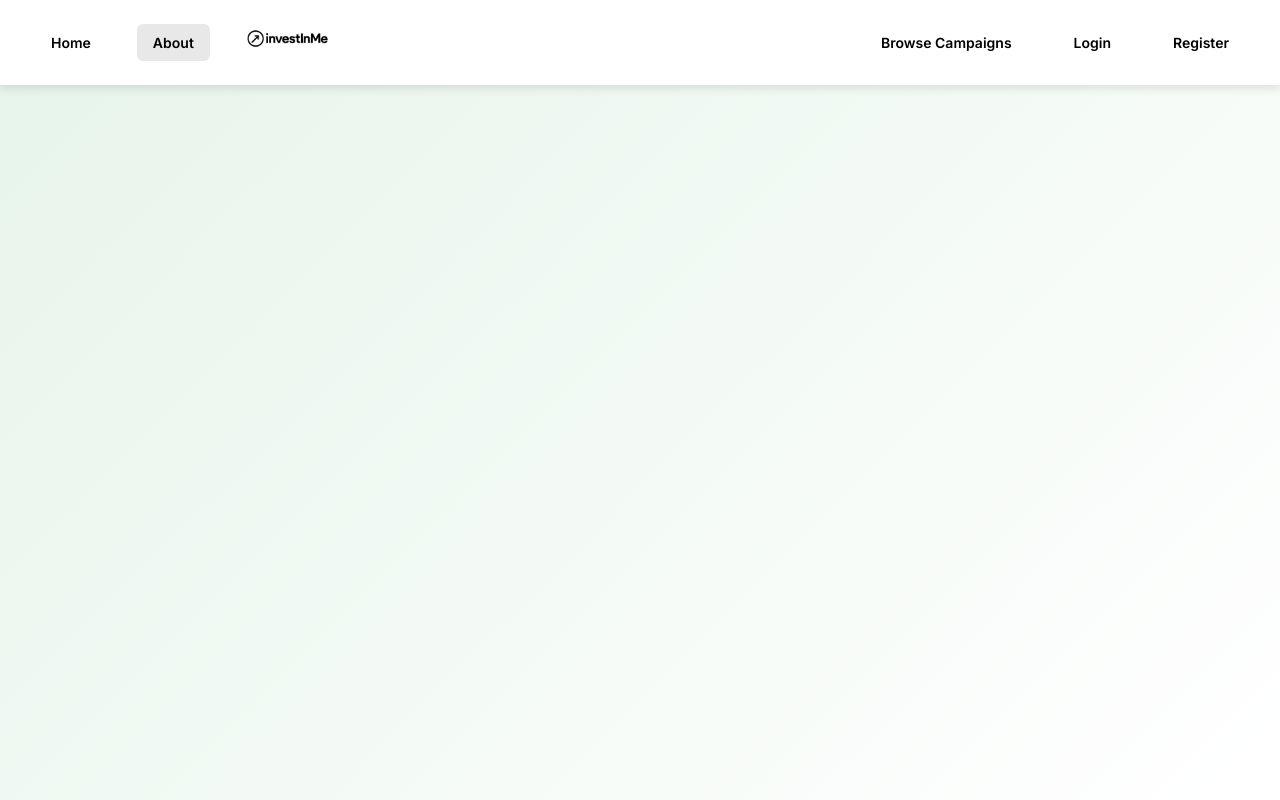
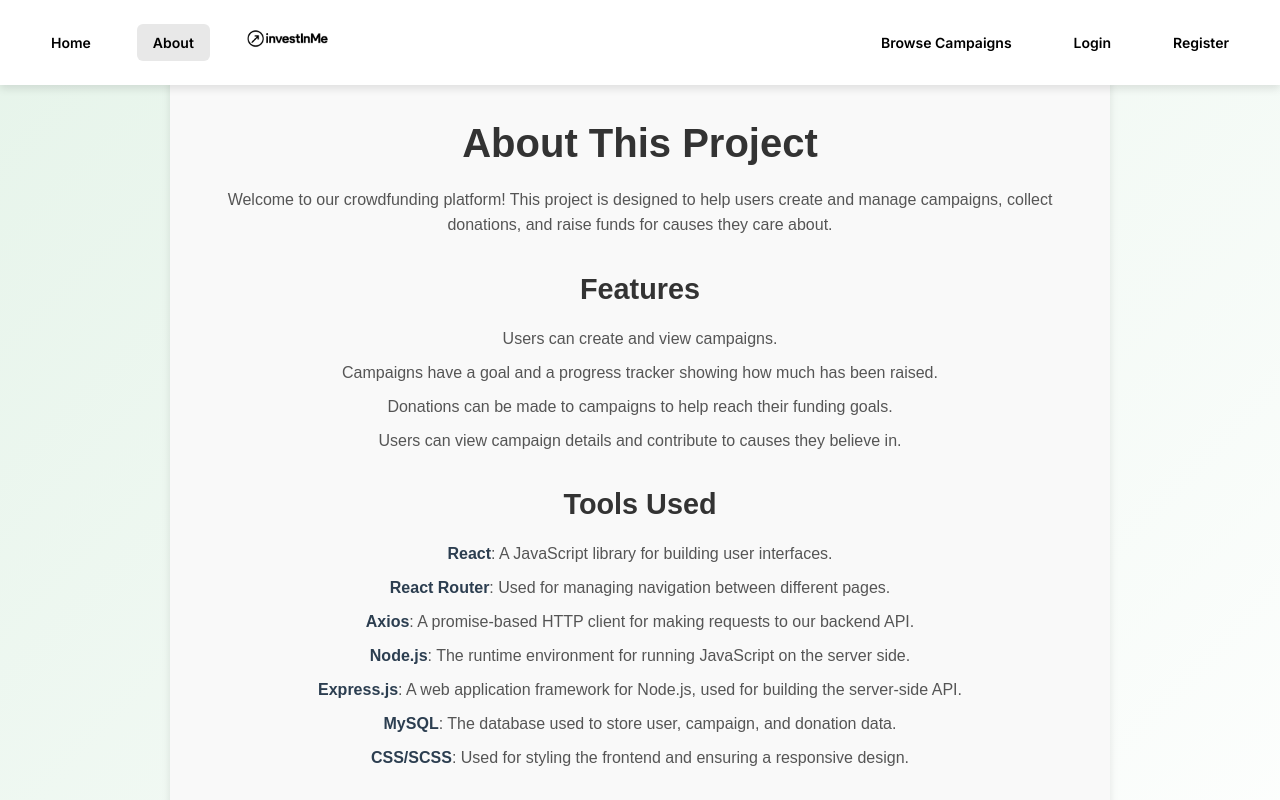
Before and after one commit to Lexgur/InvestInMe, a React (Vite) app in the folder client/: page /about in a window 1280 px wide. Shown: the top 800 px of the page. Built offline with nearby package versions, Linux system fonts and the light colour scheme; no server answers.

Commit message:
Readme updated and About page created.

```diff
--- a/client/src/App.jsx
+++ b/client/src/App.jsx
@@ -15,6 +15,7 @@ import SingleCampaignPage from './components/Campaign/SingleCampaignPage';
 import BrowseCampaignsPage from './components/Campaign/BrowseCampaignsPage';
 import PublicCampaignPage from './components/Campaign/PublicCampaignPage';
 import DonatePage from './components/Donation/DonatePage';
+import AboutPage from './components/AboutPage';
 
 function App() {
 
@@ -35,6 +36,8 @@ function App() {
           <Route path="/campaigns" element={<BrowseCampaignsPage />} />
           <Route path="/public/campaign/:id" element={<PublicCampaignPage />} />
           <Route path="/donations/donate/:id" element={<DonatePage />} />
+          <Route path='/about' element={<AboutPage />} />
+          <Route path="*" element={<div>404 Not Found</div>} />
         </Routes>
       </AuthProvider>
     </Router>
--- /dev/null
+++ b/client/src/components/AboutPage.css
@@ -0,0 +1,65 @@
+.about-page-container {
+    font-family: Arial, sans-serif;
+    max-width: 900px;
+    margin: 40px auto;
+    padding: 20px;
+    background-color: #f9f9f9;
+    border-radius: 8px;
+    box-shadow: 0 4px 8px rgba(0, 0, 0, 0.1);
+}
+
+.about-page-container h1 {
+    font-size: 2.5rem;
+    color: #333;
+    text-align: center;
+    margin-bottom: 20px;
+}
+
+.about-page-container h2 {
+    font-size: 1.8rem;
+    color: #333;
+    margin-top: 30px;
+    margin-bottom: 10px;
+}
+
+.about-page-container p {
+    font-size: 1rem;
+    line-height: 1.6;
+    color: #555;
+    margin-bottom: 20px;
+}
+
+.about-page-container ul {
+    list-style-type: none;
+    padding-left: 0;
+}
+
+.about-page-container ul li {
+    font-size: 1rem;
+    color: #555;
+    margin-bottom: 10px;
+}
+
+.about-page-container ul li strong {
+    color: #2c3e50;
+}
+
+@media (max-width: 768px) {
+    .about-page-container {
+        padding: 15px;
+        margin: 20px;
+    }
+
+    .about-page-container h1 {
+        font-size: 2rem;
+    }
+
+    .about-page-container h2 {
+        font-size: 1.6rem;
+    }
+
+    .about-page-container p,
+    .about-page-container ul li {
+        font-size: 0.95rem;
+    }
+}
--- /dev/null
+++ b/client/src/components/AboutPage.jsx
@@ -0,0 +1,35 @@
+import React from 'react';
+import './AboutPage.css';
+
+export default function AboutPage() {
+    return (
+        <div className="about-page-container">
+            <h1>About This Project</h1>
+            <p>
+                Welcome to our crowdfunding platform! This project is designed to help users create and manage campaigns, collect donations, and raise funds for causes they care about.
+            </p>
+            <h2>Features</h2>
+            <ul>
+                <li>Users can create and view campaigns.</li>
+                <li>Campaigns have a goal and a progress tracker showing how much has been raised.</li>
+                <li>Donations can be made to campaigns to help reach their funding goals.</li>
+                <li>Users can view campaign details and contribute to causes they believe in.</li>
+            </ul>
+            <h2>Tools Used</h2>
+            <ul>
+                <li><strong>React</strong>: A JavaScript library for building user interfaces.</li>
+                <li><strong>React Router</strong>: Used for managing navigation between different pages.</li>
+                <li><strong>Axios</strong>: A promise-based HTTP client for making requests to our backend API.</li>
+                <li><strong>Node.js</strong>: The runtime environment for running JavaScript on the server side.</li>
+                <li><strong>Express.js</strong>: A web application framework for Node.js, used for building the server-side API.</li>
+                <li><strong>MySQL</strong>: The database used to store user, campaign, and donation data.</li>
+                <li><strong>CSS/SCSS</strong>: Used for styling the frontend and ensuring a responsive design.</li>
+            </ul>
+            <h2>How It Works</h2>
+            <p>
+                Users can browse existing campaigns, view their progress, and donate directly through the platform. A campaign can be created by any logged-in user, and it requires a name, goal amount, and an optional image. Only the admin can approve a campaign.
+                Each campaign has a unique URL, and users can follow their progress towards the fundraising goal. Donations can be made by logged-in users, and once a donation is made, the campaign's progress is updated in real time.
+            </p>
+        </div>
+    );
+}
```
Also changed, not shown: 1 other file (tests, documents, lock files or other folders).
